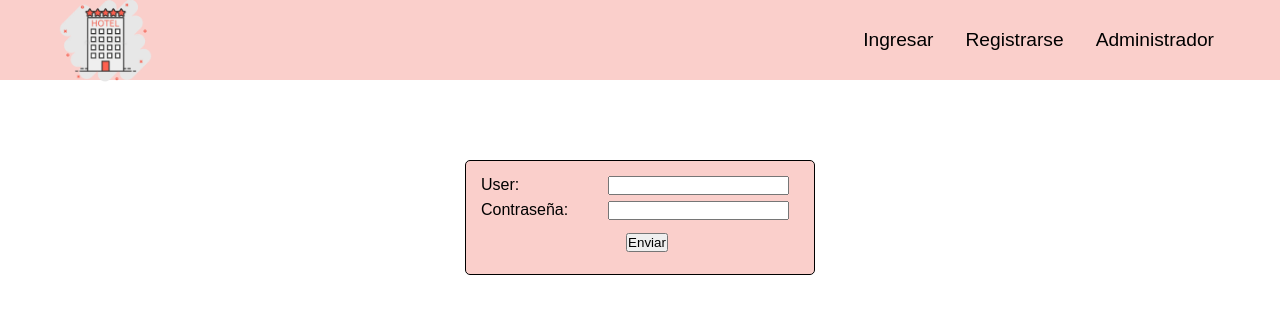
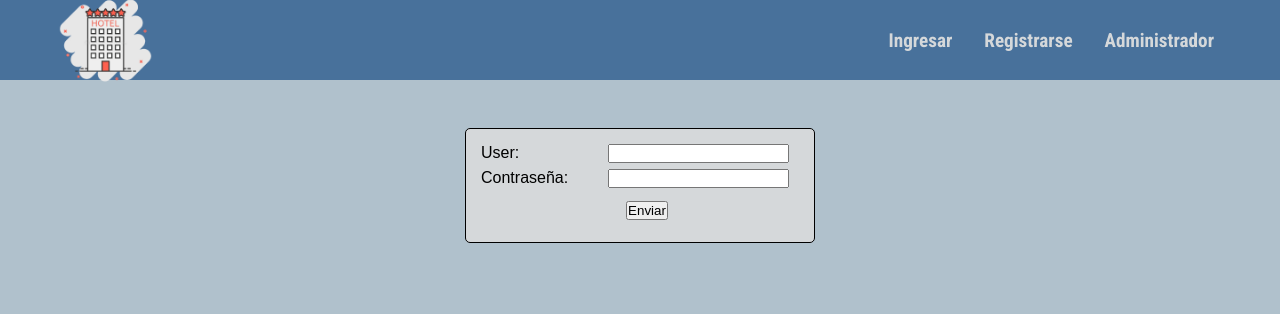
Before and after one commit to ManuCorrales/ARQUISOFTWARE, a React (Create React App) app in the folder frontend/: page /login in a window 1280 px wide. Shown: the top 314 px of the page. Built offline with nearby package versions, Linux system fonts and the light colour scheme; the HTML template or start-up script is replaced by a standard one.

Commit message:
se corrigieron errores, se cambio la estetica y se modificaron algunas funciones

```diff
--- /dev/null
+++ b/frontend/src/components/Carousel/Carousel.css
@@ -0,0 +1,4 @@
+.divisionImagen figure:hover > img{
+    transform: scale(1.3);
+    transition: all 400ms ease-out;
+}
--- a/frontend/src/components/Carousel/Carousel.js
+++ b/frontend/src/components/Carousel/Carousel.js
@@ -33,13 +33,13 @@ const Carousel = () => {
     }
 
     return(
-        <Section margin="auto" maxWidth="1280px" padding="150px, 70px, " inverse>
-            <Row justify="space-between" margin="1rem" wrap="wrap" paddingTop="0px">
+        <Section margin="0em auto 2em"  maxWidth="1280px" padding="150px, 70px, " inverse>
+            <Row justify="space-between" margin="1rem" wrap="wrap" paddingTop="2rem">
                 <Heading inverse>
                     Paquetes y Promociones
                 </Heading>
                 <ButtonContainer>
-                    <IconContext.Provider value={{size:"4rem", color:"#FACFCB", }}>
+                    <IconContext.Provider value={{size:"4rem", color:"#48719b", }}>
                         <FaArrowAltCircleLeft onClick={sliderRef?.slickPrev}/>
                         <FaArrowAltCircleRight onClick={sliderRef?.slickNext}/>
                     </IconContext.Provider>
@@ -54,7 +54,7 @@ const Carousel = () => {
                             <br/>
                             {data.description}
                         </TextWrapper>
-                        <CardButton> Ver más! </CardButton>
+                        <CardButton> Mas Información </CardButton>
                     </ImageWrapper>
                 ))}
             </ReviewSlider>
--- a/frontend/src/components/Carousel/CarouselStyles.js
+++ b/frontend/src/components/Carousel/CarouselStyles.jsx
@@ -20,10 +20,10 @@ export const ImageWrapper = styled.div`
 	border-radius: 10px;
 	outline: none;
 	height: 430px;
-
 	@media screen and (min-width: 440px) {
 		border: 1px solid #bebebe;
 	}
+
 `;
 
 export const ButtonContainer = styled(Row)`
--- a/frontend/src/components/Navbar/Navbar.css
+++ b/frontend/src/components/Navbar/Navbar.css
@@ -0,0 +1 @@
+@import url('https://fonts.googleapis.com/css2?family=Roboto+Condensed:wght@700&display=swap');
--- a/frontend/src/components/Navbar/NavbarStyles.jsx
+++ b/frontend/src/components/Navbar/NavbarStyles.jsx
@@ -1,10 +1,11 @@
 import styled from 'styled-components';
 import {Container} from '../../globalStyles';
 import {Link} from 'react-router-dom';
+import './navbar.css'
 
 export const Nav = styled.nav`
-	background: #FACFCB ;
-	margin-bottom: 80px;
+	background: #48719b;
+	margin-bottom: 3rem;
 	height: 80px;
 	display: flex;
 	justify-content: center;
@@ -14,7 +15,6 @@ export const Nav = styled.nav`
 	top: 0;
 	z-index: 50;
 	width: 100%;
-
 	transition: background-color 0.3s ease-in;
 `;
 
@@ -77,7 +77,7 @@ export const NavMenu = styled.ul`
 		visibility: ${({ show }) => (show ? 'visible' : 'hidden')};
 		transform: translateY(${({ show }) => (show ? '0' : '-10px')});
 		transition: opacity 0.5s ease;
-		background-color: #FACFCB;
+		background-color: #355372;
 	}
 
 	> li:first-child {
@@ -99,15 +99,18 @@ export const NavItem = styled.li`
 `;
 
 export const NavLinks = styled.span`
-	color: black;
+	color: #d5d8da;
 	display: flex;
 	align-items: center;
 	text-decoration: none;
 	padding: 0.5rem 1rem;
 	height: 100%;
+    font-family: 'Roboto Condensed', sans-serif;
+
 
 	&:hover {
-		color: #c8c9d8;
+		color: #ffffff;
+		text-decoration: underline;
 		transition: all 0.3s ease;
 	}
 
@@ -118,7 +121,7 @@ export const NavLinks = styled.span`
 		display: table;
 
 		&:hover {
-			color: #4b59f7;
+			color: #ffffff;
 			transition: all 0.3s ease;
 		}
 	}
--- a/frontend/src/data/CarouselData.js
+++ b/frontend/src/data/CarouselData.js
@@ -41,6 +41,12 @@ export const data = [
         description: "La adrenalina y la accion no tienen limites, fijate bien donde pisas, que tocas y que respiras, hay trampas por doquier, necesitaras tus 5 sentidos muy despiertos.",
         rooms: "20",
     },
+    {
+        title: "El Gran Hotel Budapest",
+        image: "https://cf.bstatic.com/xdata/images/hotel/max1024x768/218279984.jpg?k=c2318bfa75b44a4fa61389ffdea5d1835d4fd5f6ef8edce184af46db79dc70a2&o=&hp=1",
+        description: "sangre corriente de la que necesitaba la tuaita.",
+        rooms: "20",
+    },
 ];
 
 export const sliderSettings = {
--- a/frontend/src/globalStyles.js
+++ b/frontend/src/globalStyles.js
@@ -3,7 +3,8 @@ import styled, { createGlobalStyle } from 'styled-components';
 const GlobalStyle = createGlobalStyle`
   *{
     box-sizing: border-box;
-	margin: 0;
+
+	margin: 10;
 	padding: 0;
 	font-family: 'Montserrat', sans-serif;
   }
@@ -39,7 +40,7 @@ export const Heading = styled.h2`
 	width: ${({ width }) => (width ? width : '100%')};
 `;
 export const TextWrapper = styled.span`
-	color: ${({ color }) => (color ? color : '')};
+	color: ${({ color }) => (color ? color : '#575455')};
 	font-size: ${({ size }) => (size ? size : '')};
 	font-weight: ${({ weight }) => (weight ? weight : '')};
 	letter-spacing: ${({ spacing }) => (spacing ? spacing : '')};
@@ -51,7 +52,8 @@ export const TextWrapper = styled.span`
 export const Section = styled.section`
 	padding: ${({ padding }) => (padding ? padding : '100px 0')};
 	margin: ${({ margin }) => (margin ? margin : '')};
-	background: ${({ inverse }) => (inverse ? 'white' : '#071c2f')};
+	border-radius: 3em;
+	background: ${({ inverse }) => (inverse ? '#d5d8da' : '#071c2f')};
 	position: ${({ position }) => (position ? position : '')};
 	width: ${({ width }) => (width ? width : 'auto')};
 	min-width: ${({ minWidth }) => (minWidth ? minWidth : 'auto')};
@@ -61,6 +63,7 @@ export const Section = styled.section`
 	min-height: ${({ minHeight }) => (minHeight ? minHeight : 'auto')};
 	@media screen and (max-width: 768px) {
 		padding: ${({ smPadding }) => (smPadding ? smPadding : '70px 0')};
+
 	}
 `;
 
--- a/frontend/src/index.css
+++ b/frontend/src/index.css
@@ -1,4 +1,5 @@
 body {
+  background-color: #b0c1cc;
   margin: 0;
   font-family: -apple-system, BlinkMacSystemFont, 'Segoe UI', 'Roboto', 'Oxygen',
     'Ubuntu', 'Cantarell', 'Fira Sans', 'Droid Sans', 'Helvetica Neue',
--- a/frontend/src/pages/home/Home.css
+++ b/frontend/src/pages/home/Home.css
@@ -1,3 +1,4 @@
+
 .home-container {
     display: flex;
     flex-direction: column;
@@ -9,12 +10,14 @@
     width: 100%;
     max-width: 800px;
     margin-bottom: 20px;
+
   }
 
   .hotel-list {
     display: grid;
     grid-template-columns: repeat(3, 1fr);
     grid-gap: 20px;
+    font-family: Verdana, Geneva, Tahoma, sans-serif;
   }
 
   /* Estilos para los elementos individuales de la lista de hoteles */
--- a/frontend/src/pages/login/login.jsx
+++ b/frontend/src/pages/login/login.jsx
@@ -26,7 +26,7 @@ axios.get('/user/username/'+message)
                 borderRadius:" 5px ",
                 width:" 350px ",
                 position: "relative",
-                background:" #FACFCB ",
+                background: "#d5d8da",
                 borderColor:"black",
                 padding:" 15px ",
                 border:" 1px solid black"
--- a/frontend/src/pages/register/Register.jsx
+++ b/frontend/src/pages/register/Register.jsx
@@ -12,7 +12,7 @@ const Register = () => {
                 borderRadius:" 5px ",
                 width:" 350px ",
                 position: "relative",
-                background:" #FACFCB ",
+                background:" #d5d8da ",
                 borderColor:"black",
                 padding:" 15px ",
                 border:" 1px solid black"
```
